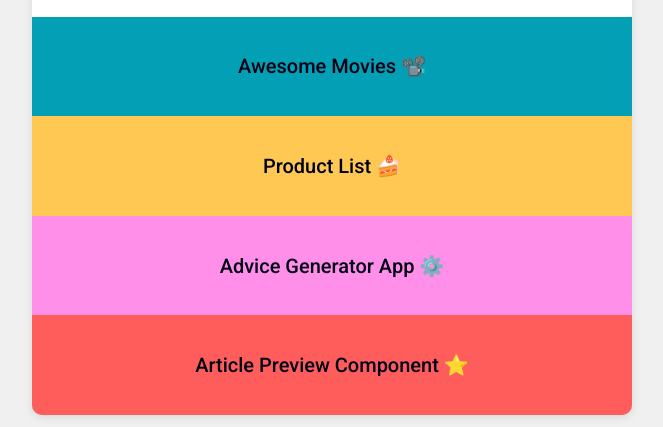
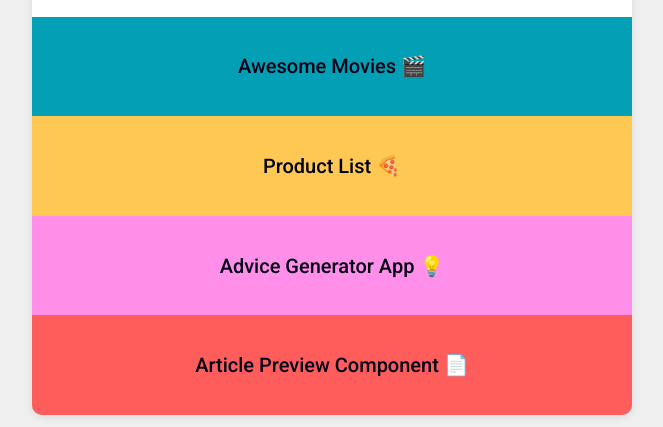
Before and after one commit to santiagodev10/Profile-card, a website built with webpack: page public/index.html in a window 1280 px wide. Shown: the part 335-762 px from the top of the page, without its empty margins (308-971 px from the left). Built offline with nearby package versions, Linux system fonts and the light colour scheme.

Commit message:
add a little refactor to the logic for the addition of background color and emojis of the container of each project

```diff
--- a/public/styles.css
+++ b/public/styles.css
@@ -100,6 +100,7 @@ main p {
     align-items: center;
     justify-content: center;
     background-color: #b9b9b9;
+    cursor: pointer;
 }
 
 .project1 {
--- a/src/index.js
+++ b/src/index.js
@@ -3,31 +3,48 @@ const projects = document.querySelector('.projects');
 
 const loadLinks = () => {
   const linkList = [
-    { name: 'Awesome Movies', url: 'https://santiagodev10.github.io/Awesome-Movies/' },
-    { name: 'Product List', url: 'https://product-list-h48p21za3-santiago-s-projects-57b87035.vercel.app/' },
-    { name: 'Advice Generator App', url: 'https://santiagodev10.github.io/advice-generator-app/' },
-    { name: 'Article Preview Component', url: 'https://santiagodev10.github.io/Article-preview-component/' },
+    {
+      name: 'Awesome Movies',
+      url: 'https://santiagodev10.github.io/Awesome-Movies/',
+      color: 'project1',
+      emoji: '🎬'
+    },
+    {
+      name: 'Product List',
+      url: 'https://product-list-h48p21za3-santiago-s-projects-57b87035.vercel.app/',
+      color: 'project2',
+      emoji: '🍕'
+    },
+    {
+      name: 'Advice Generator App',
+      url: 'https://santiagodev10.github.io/advice-generator-app/',
+      color: 'project3',
+      emoji: '💡'
+    },
+    {
+      name: 'Article Preview Component',
+      url: 'https://santiagodev10.github.io/Article-preview-component/',
+      color: 'project4',
+      emoji: '📄'
+    },
   ];
-
-const projectClasses = ['project1', 'project2', 'project3', 'project4'];
-const emojis = ['📽️', '🍰', '⚙️', '⭐'];
-let classIndex = 0;
 
   linkList.forEach(link => {
     const container = document.createElement('div');
     const anchor = document.createElement('a');
     container.classList.add('project');
-    container.classList.add(projectClasses[classIndex]); // Asigna la clase del array
+    container.classList.add(link.color);
+    container.addEventListener('click', () => {
+      window.open(link.url, '_blank');
+    });
 
     anchor.href = link.url;
     anchor.classList.add('project-link');
-    anchor.textContent = `${link.name} ${emojis[classIndex]}`; // Añade emoji al texto
+    anchor.textContent = `${link.name} ${link.emoji}`;
     anchor.target = '_blank';
 
     container.appendChild(anchor);
     projects.appendChild(container);
-
-    classIndex = (classIndex + 1) % projectClasses.length; // Avanza al siguiente índice, reinicia si llega al final
   });
 };
 
```
